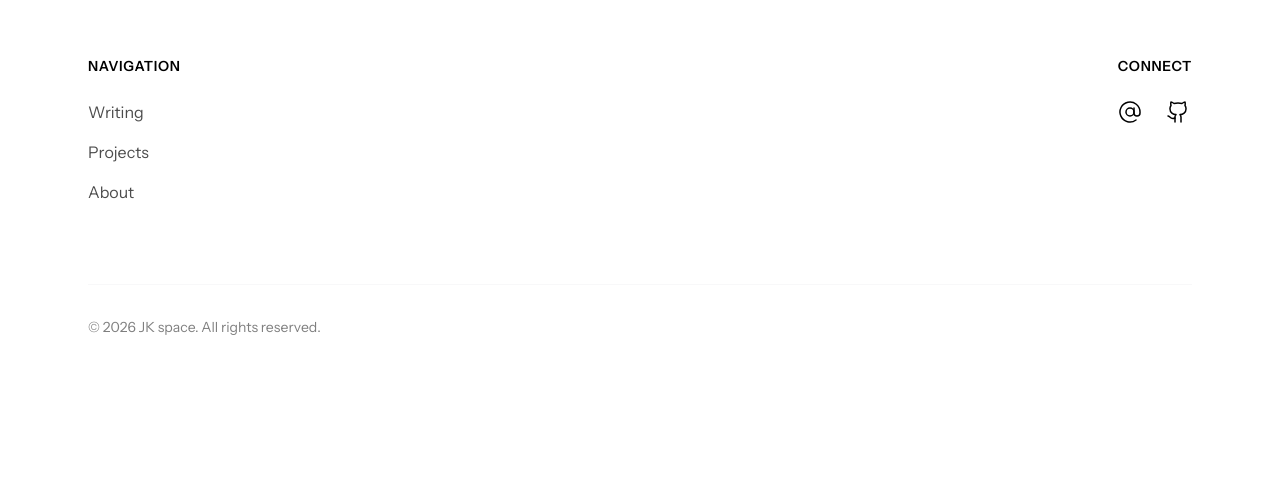
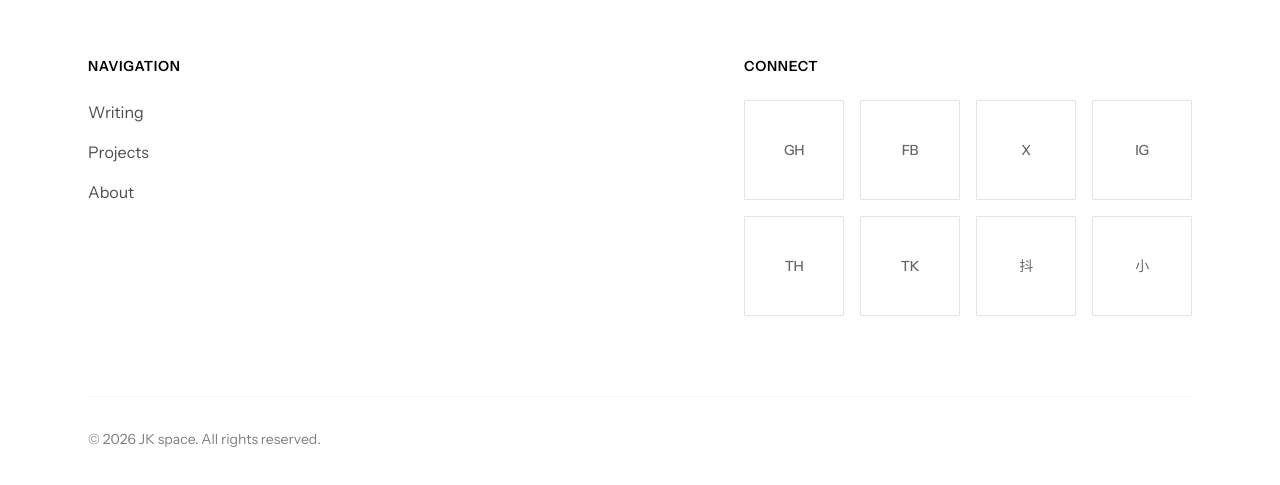
Before and after one commit to happytimes29/PersonalWebsite, a Next.js app: page /writing/build-one-person-business in a window 1280 px wide. Shown: the part 2428-2913 px from the top of the page. Before the commit the page ends 2861 px from the top, so only its background shows below. Built offline with nearby package versions, Linux system fonts and the light colour scheme; no server answers.

Commit message:
style: 更新核心文案與完整社群矩陣佈局

```diff
--- a/app/components/AI100Challenge.tsx
+++ b/app/components/AI100Challenge.tsx
@@ -18,7 +18,7 @@ export default function AI100Challenge() {
   }));
 
   return (
-    <section className="bg-white py-24 md:py-36 lg:py-48 px-6">
+    <section id="ai-100-challenge" className="bg-white py-24 md:py-36 lg:py-48 px-6">
       <div className="max-w-7xl mx-auto">
         {/* 標題與進度 */}
         <div className="text-center mb-16 md:mb-24 lg:mb-32">
@@ -99,7 +99,7 @@ export default function AI100Challenge() {
             className="text-black/50 font-light leading-relaxed max-w-2xl mx-auto"
             style={{ fontSize: 'clamp(1rem, 1.8vw, 1.125rem)' }}
           >
-            挑戰自己在 100 天內建立 100 個 AI 應用，探索人工智慧的無限可能。
+            任何你覺得有趣的事物都可以親自做出來
           </p>
         </div>
       </div>
--- a/app/components/Footer.tsx
+++ b/app/components/Footer.tsx
@@ -1,5 +1,21 @@
 import Link from 'next/link';
-import { Github, AtSign } from 'lucide-react';
+
+interface SocialLink {
+  name: string;
+  label: string;
+  href: string;
+}
+
+const socialLinks: SocialLink[] = [
+  { name: 'GitHub', label: 'GH', href: '#' },
+  { name: 'Facebook', label: 'FB', href: '#' },
+  { name: 'X', label: 'X', href: '#' },
+  { name: 'Instagram', label: 'IG', href: '#' },
+  { name: 'Threads', label: 'TH', href: '#' },
+  { name: 'TikTok', label: 'TK', href: '#' },
+  { name: '抖音', label: '抖', href: '#' },
+  { name: '小紅書', label: '小', href: '#' },
+];
 
 export default function Footer() {
   return (
@@ -34,30 +50,27 @@ export default function Footer() {
             </nav>
           </div>
 
-          {/* Social Links */}
-          <div className="space-y-6">
+          {/* Social Links - Minimal Grid Design */}
+          <div className="space-y-6 flex-1 md:max-w-md">
             <h3 className="text-black font-semibold text-sm uppercase tracking-wider">
               Connect
             </h3>
-            <div className="flex gap-6">
-              <Link
-                href="https://threads.net"
-                target="_blank"
-                rel="noopener noreferrer"
-                className="text-black hover:opacity-60 transition-opacity duration-300"
-                aria-label="Threads"
-              >
-                <AtSign size={24} strokeWidth={1.5} />
-              </Link>
-              <Link
-                href="https://github.com"
-                target="_blank"
-                rel="noopener noreferrer"
-                className="text-black hover:opacity-60 transition-opacity duration-300"
-                aria-label="GitHub"
-              >
-                <Github size={24} strokeWidth={1.5} />
-              </Link>
+            <div className="grid grid-cols-4 gap-3 sm:gap-4">
+              {socialLinks.map((social) => (
+                <Link
+                  key={social.name}
+                  href={social.href}
+                  target="_blank"
+                  rel="noopener noreferrer"
+                  className="group aspect-square border border-black/10 flex items-center justify-center hover:border-black hover:bg-black transition-all duration-300"
+                  aria-label={social.name}
+                  title={social.name}
+                >
+                  <span className="text-black/60 group-hover:text-white font-medium text-xs sm:text-sm tracking-tight transition-colors duration-300">
+                    {social.label}
+                  </span>
+                </Link>
+              ))}
             </div>
           </div>
         </div>
--- a/app/components/ProjectCard.tsx
+++ b/app/components/ProjectCard.tsx
@@ -9,22 +9,24 @@ interface Project {
   link?: string;
 }
 
-const projects: Project[] = [
-  {
-    id: '1',
-    title: 'AI 音樂頻道實踐',
-    description: '運用 AI 工具創作與發布音樂內容，探索創作自動化的可能性。',
-    link: '/projects/ai-music',
-  },
-  {
-    id: '2',
-    title: '本地端 Dify 與 n8n 自動化流程',
-    description: '建立本地化 AI 工作流系統，整合 Dify 與 n8n 實現智能自動化。',
-    link: '/projects/ai-automation',
-  },
-];
+const projects: Project[] = [];
 
 export default function ProjectCard() {
+  if (projects.length === 0) {
+    return (
+      <div className="max-w-6xl mx-auto px-6">
+        <div className="text-center py-16 md:py-24">
+          <p
+            className="text-black/40 font-light leading-relaxed"
+            style={{ fontSize: 'clamp(1.25rem, 2.5vw, 1.5rem)' }}
+          >
+            即將推出
+          </p>
+        </div>
+      </div>
+    );
+  }
+
   return (
     <div className="max-w-6xl mx-auto px-6">
       <div className="grid grid-cols-1 md:grid-cols-2 gap-8 md:gap-12 lg:gap-16">
--- a/app/page.tsx
+++ b/app/page.tsx
@@ -35,14 +35,14 @@ export default function Home() {
             className="font-bold text-black leading-[1.1] tracking-[-0.02em]"
             style={{ fontSize: 'clamp(3rem, 8vw, 7rem)' }}
           >
-            專注、系統、與數位自由
+            專注是唯一生產力
           </h1>
 
           <p
             className="text-black font-normal leading-[1.5]"
             style={{ fontSize: 'clamp(1.25rem, 2.5vw, 2rem)' }}
           >
-            我透過寫作與課程，幫助你建立 JK space。
+            我透過寫作與實作，終生學習
           </p>
         </div>
       </section>
```
